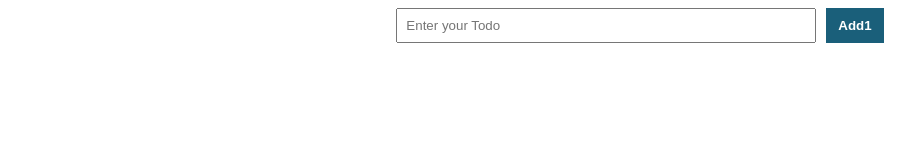
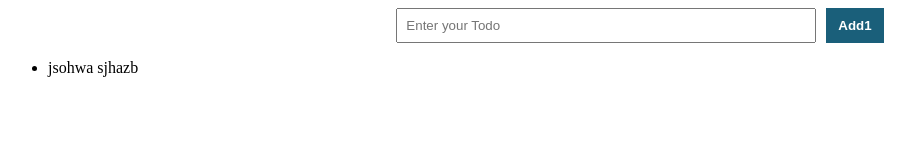
Before and after one commit to Joshwa-Shahbaz/test-part-1, a plain HTML site: page index.html in a window 1280 px wide. Shown: the whole page, without its empty margins (0-915 px from the left). Drawn offline with Linux system fonts and the light colour scheme.

Commit message:
git commit -m "kaam kro bhai"

```diff
--- a/index.html
+++ b/index.html
@@ -16,7 +16,9 @@
         <input type="text" id="id" class="input" placeholder="Enter your Todo">
         <button class="btnAdd" onclick="add()">Add1</button>
     </div>
-
+    <ul>
+        <li>jsohwa sjhazb</li>
+    </ul>
     </div>
 </form>
 
```
